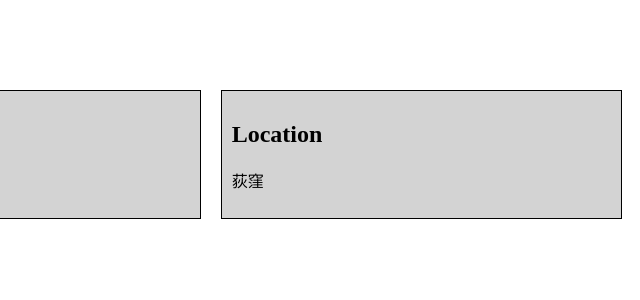
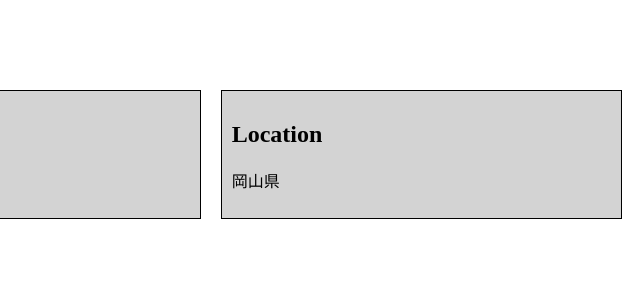
Before and after one commit to Saki-Hayashima/Saki-Hayashima.github.io, a plain HTML site: page profile.html in a window 1280 px wide. Shown: the full height of the page, 640-1280 px from the left. Drawn offline with Linux system fonts and the light colour scheme.

Commit message:
no message

```diff
--- a/profile.html
+++ b/profile.html
@@ -20,7 +20,7 @@
 
       <section id="skill">
         <h2>Location</h2>
-        <p>荻窪</p>
+        <p>岡山県</p>
       </section>
     </div>
       <footer>
```
